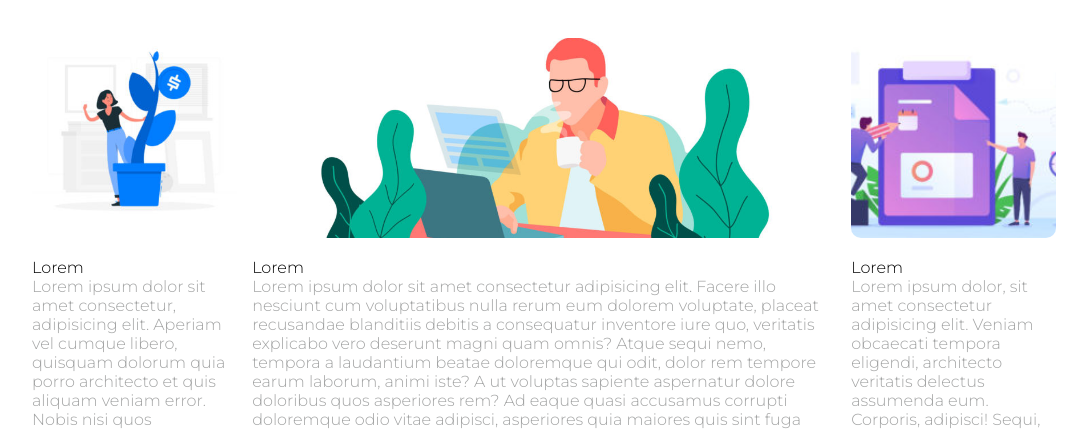
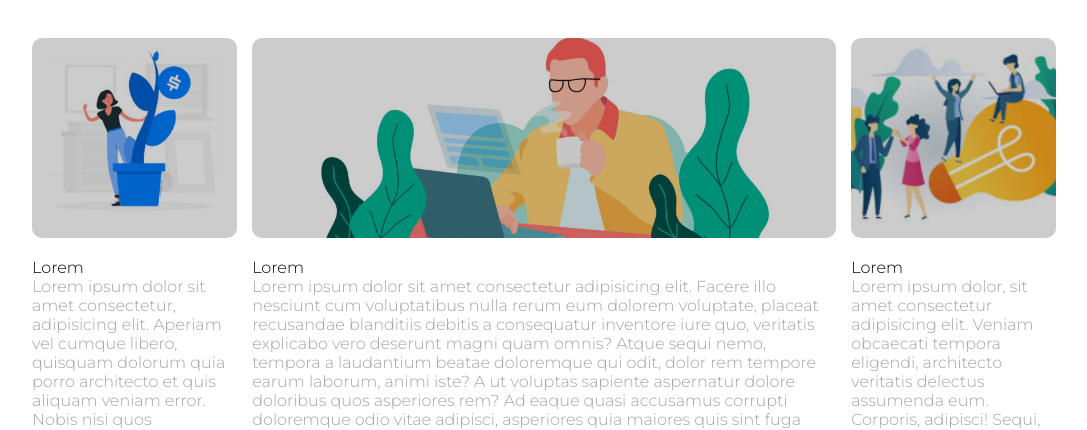
Before and after one commit to Guidocode/htmlcss-wp, a plain HTML site: page index.html in a window 1280 px wide. Shown: the part 747-1177 px from the top of the page, without its empty margins (96-1183 px from the left). Drawn offline with Linux system fonts and the light colour scheme.

Commit message:
Modifica main: contain columns e aggiunta layover

```diff
--- a/css/style.css
+++ b/css/style.css
@@ -125,6 +125,7 @@ nav ul li a:hover{
 }
 
 
+/* CONTENITORE COLONNE  */
 .contain-col{
   padding: 25px 0;
   margin-bottom: 10px;
@@ -147,7 +148,7 @@ nav ul li a:hover{
   margin-bottom: 20px;
 }
 
-.col-center{
+.contain-col section.col-center{
   width: 57%;
   margin: 0 1.5%;
 }
@@ -162,7 +163,7 @@ nav ul li a:hover{
 }
 
 .img-right{
-  background-image: url(../img/img-2.jpg);
+  background-image: url(../img/img-3.jpg);
 }
 
 
--- a/index.html
+++ b/index.html
@@ -59,19 +59,25 @@
       <!-- Contain columns  -->
       <div class="contain-col clearfix">
         <aside class="col col-left">
-          <div class="img-left bg-style layover"></div>
+          <div class="img-left bg-style">
+            <div class="layover"></div>
+          </div>
           <span>Lorem</span>
           <p>Lorem ipsum dolor sit amet consectetur, adipisicing elit. Aperiam vel cumque libero, quisquam dolorum quia porro architecto et quis aliquam veniam error. Nobis nisi quos accusantium blanditiis, qui amet quod.</p>
         </aside>
 
         <section class="col col-center">
-          <div class="img-center bg-style"></div>
+          <div class="img-center bg-style">
+            <div class="layover"></div>
+          </div>
           <span>Lorem</span>
           <p>Lorem ipsum dolor sit amet consectetur adipisicing elit. Facere illo nesciunt cum voluptatibus nulla rerum eum dolorem voluptate, placeat recusandae blanditiis debitis a consequatur inventore iure quo, veritatis explicabo vero deserunt magni quam omnis? Atque sequi nemo, tempora a laudantium beatae doloremque qui odit, dolor rem tempore earum laborum, animi iste? A ut voluptas sapiente aspernatur dolore doloribus quos asperiores rem? Ad eaque quasi accusamus corrupti doloremque odio vitae adipisci, asperiores quia maiores quis sint fuga facere voluptatum saepe aspernatur nam sed excepturi ex suscipit possimus doloribus libero, magnam officia! Cum reprehenderit amet aliquam. Deleniti necessitatibus impedit architecto non sapiente maiores quasi optio accusantium eum cumque! Reprehenderit fugiat laborum iste sunt velit eum? Ab temporibus sapiente molestiae possimus aliquam quasi voluptatibus tempore sequi, eveniet id est. Error et culpa ullam iste architecto a illum fuga ducimus! Iste quaerat voluptates, sint nemo veritatis quasi. At possimus quisquam quibusdam consequatur perferendis nemo.</p>
         </section>
 
         <aside class="col col-right">
-          <div class="img-right bg-style"></div>
+          <div class="img-right bg-style">
+            <div class="layover"></div>
+          </div>
           <span>Lorem</span>
           <p>Lorem ipsum dolor, sit amet consectetur adipisicing elit. Veniam obcaecati tempora eligendi, architecto veritatis delectus assumenda eum. Corporis, adipisci! Sequi, quod vitae. Cupiditate unde, quae odit iste consequuntur blanditiis corporis.</p>
         </aside>
```
